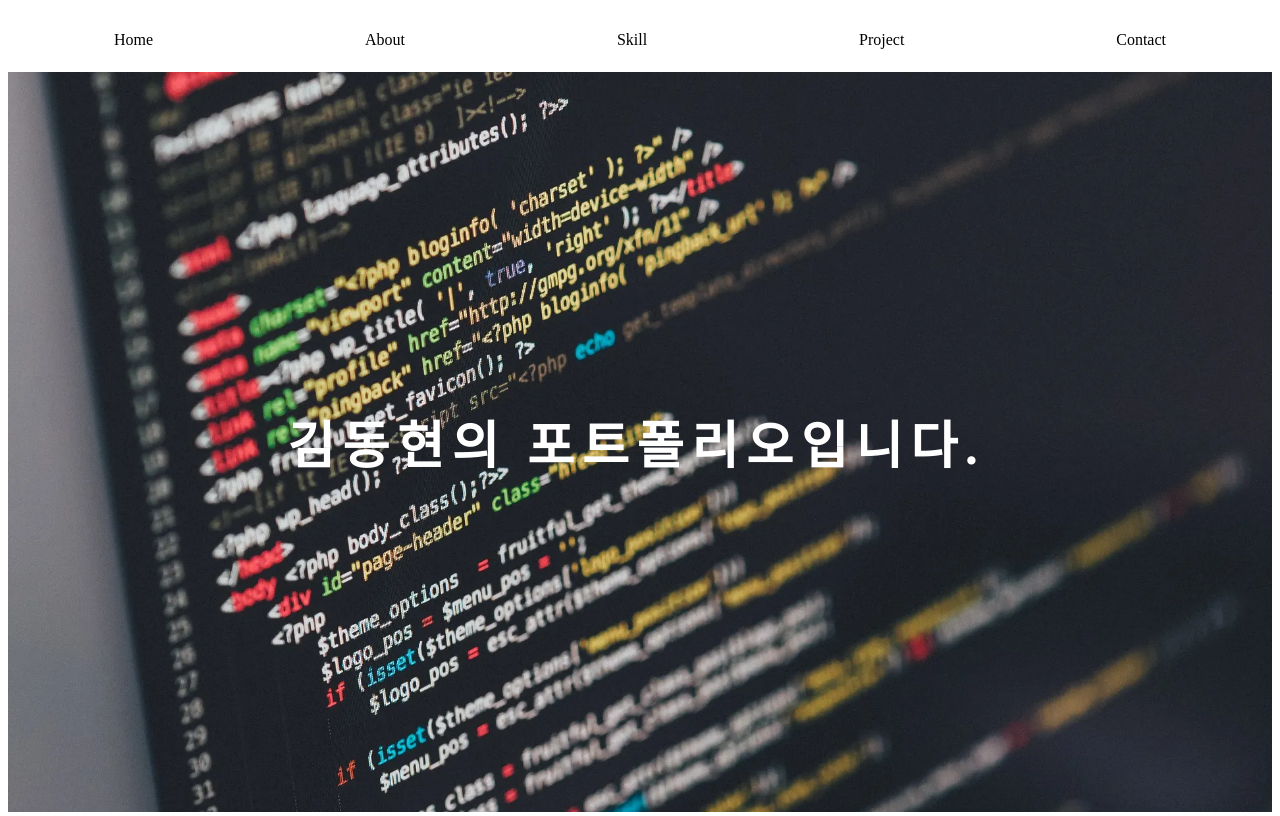
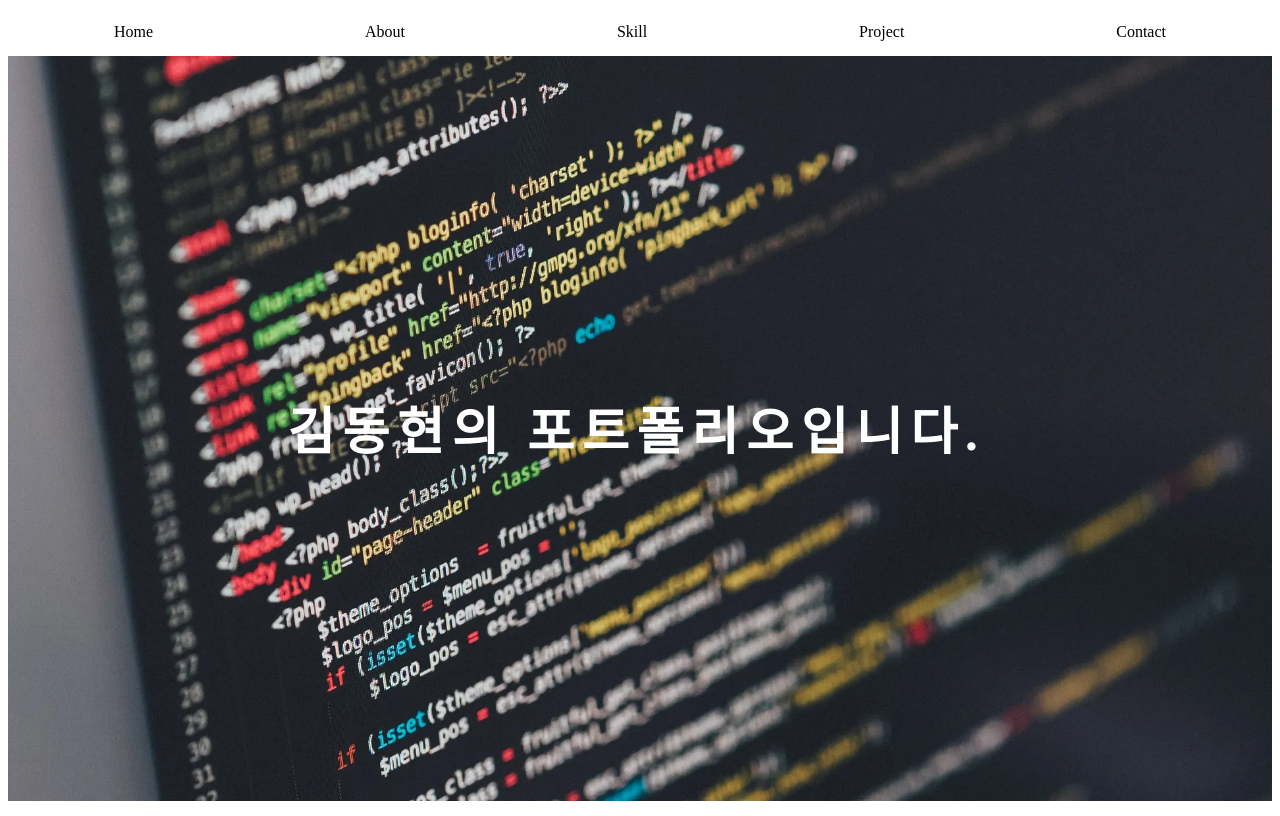
Before and after one commit to dtc03003/Portfolio, a React (Create React App) app: page / in a window 1280 px wide. Built offline with nearby package versions, Linux system fonts and the light colour scheme.

Commit message:
수치 조정

```diff
--- a/src/styles/Contents.module.css
+++ b/src/styles/Contents.module.css
@@ -1,5 +1,5 @@
 .Contents {
-    height: calc(100vh - 60px);
+    height: calc(100% - 1.9vh);
 
     /* 스크롤생성 */
     overflow: auto;
--- a/src/styles/Header.module.css
+++ b/src/styles/Header.module.css
@@ -1,6 +1,6 @@
 .Header {
     display: flex;
-    height: 8vh;
+    height: 6vh;
     align-items: center;
 }
 
--- a/src/styles/Layout.module.css
+++ b/src/styles/Layout.module.css
@@ -1,5 +1,5 @@
 .layout {
-    height: 100vh;
+    height: 95vh;
 }
 
 /* 레이아웃 밑 모든 항목 */
```
